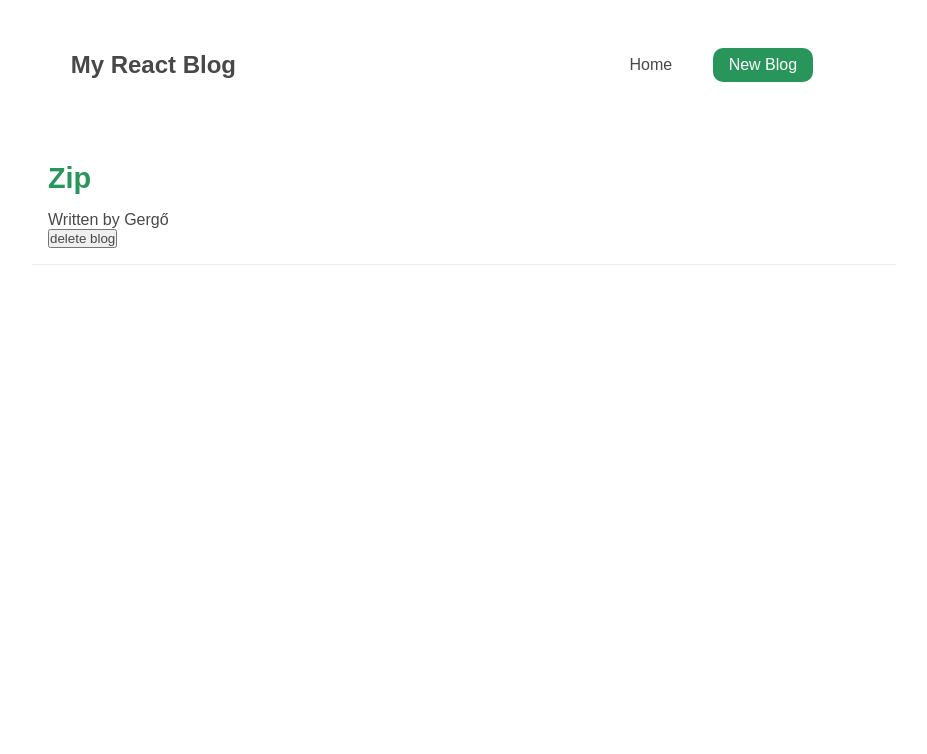
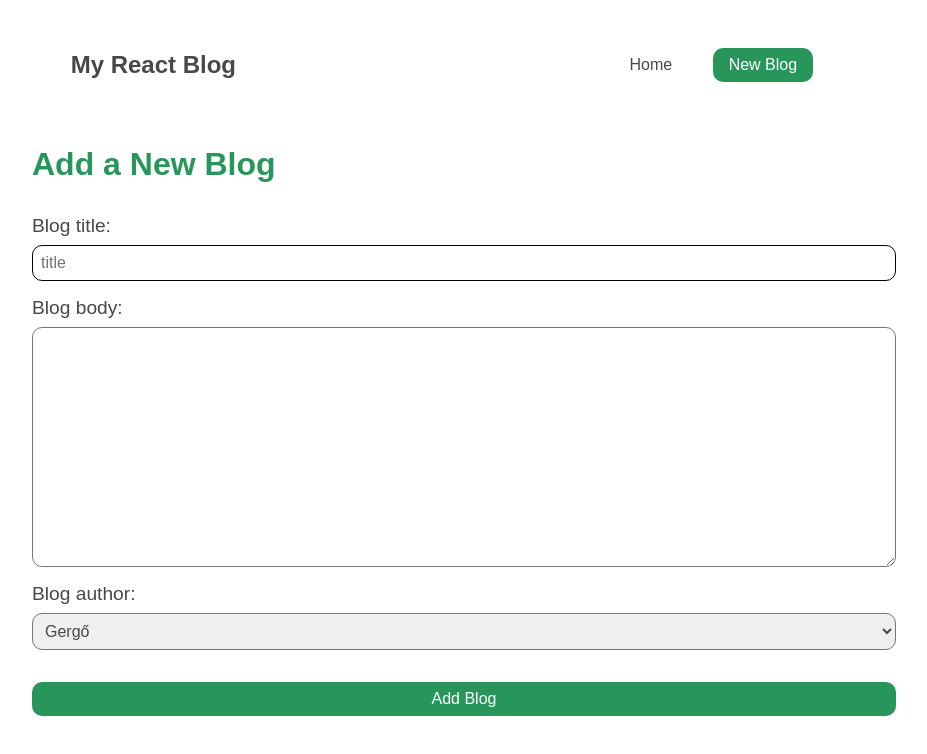
Before and after one commit to gerry9009/basic-react-blog, a React (Create React App) app: page /create in a window 1280 px wide. Shown: the top 754 px of the page, without its empty margins (176-1103 px from the left). Built offline with nearby package versions, Linux system fonts and the light colour scheme; data requests are answered from the project's data file; a web font is replaced by a local one.

Commit message:
Created new blog page

```diff
--- a/data/db.json
+++ b/data/db.json
@@ -1,10 +1,22 @@
 {
   "blogs": [
     {
-      "title": "Zip",
+      "title": "My very first blog",
+      "body": "lorem ipsum lofre lorem ipsum lofre lorem ipsum lofre lorem ipsum lofre lorem ipsum lofre",
+      "author": "Gergő",
+      "id": 1
+    },
+    {
+      "title": "Xyyy",
+      "body": "lorem ipsum...",
+      "author": "Nem Gergő",
+      "id": 2
+    },
+    {
+      "title": "sdadsasdad",
       "body": "lorem ipsum...",
       "author": "Gergő",
-      "id": 12
+      "id": 3
     }
   ]
 }
--- a/package.json
+++ b/package.json
@@ -9,6 +9,7 @@
     "@testing-library/user-event": "^13.5.0",
     "react": "^18.2.0",
     "react-dom": "^18.2.0",
+    "react-router-dom": "^6.9.0",
     "react-scripts": "5.0.1",
     "web-vitals": "^2.1.4"
   },
--- a/src/App.css
+++ b/src/App.css
@@ -65,6 +65,10 @@
   border-bottom: 1px solid rgb(238, 238, 238);
 }
 
+.blog-preview a {
+  text-decoration: none;
+}
+
 .blog-preview:hover {
   box-shadow: 1px 3px 5px rgba(0, 0, 0, 0.1);
   cursor: pointer;
@@ -75,3 +79,84 @@
   font-size: 1.8rem;
   margin-bottom: 1rem;
 }
+
+.blog-details h2 {
+  color: rgb(40, 150, 90);
+  font-size: 2rem;
+  margin-bottom: 1rem;
+}
+
+.blog-details p {
+  color: gray;
+  font-size: 1.2rem;
+}
+
+.blog-details div {
+  margin-top: 2rem;
+}
+
+.create h2 {
+  color: rgb(40, 150, 90);
+  font-size: 2rem;
+  margin-bottom: 1rem;
+}
+
+.create form {
+  display: flex;
+  flex-direction: column;
+}
+
+.create label {
+  font-size: 1.2rem;
+  margin: 1rem 0 0.5rem;
+}
+
+.create [type="text"] {
+  font-size: 1rem;
+  padding: 0.5rem;
+  color: rgb(0, 0, 0);
+  outline: none;
+  border: 1px solid black;
+  border-radius: 10px;
+}
+
+.create [type="text"]:focus {
+  outline: 1px solid black;
+}
+
+.create textarea {
+  padding: 0.5rem;
+  height: 30vh;
+  font-size: 1rem;
+  border-radius: 10px;
+}
+
+.create textarea:focus {
+  outline: 1px solid black;
+}
+
+.create select {
+  font-size: 1rem;
+  padding: 0.5rem;
+  margin-bottom: 2rem;
+  border-radius: 10px;
+}
+
+.create select:focus {
+  outline: 1px solid black;
+}
+
+.create [type="submit"] {
+  padding: 0.5rem;
+  font-size: 1rem;
+  cursor: pointer;
+  background: rgb(40, 150, 90);
+  color: rgb(255, 255, 255);
+  outline: none;
+  border: none;
+  border-radius: 10px;
+}
+
+.create [type="submit"]:hover {
+  background-color: rgb(37, 172, 98);
+}
--- a/src/App.js
+++ b/src/App.js
@@ -1,15 +1,24 @@
 import "./App.css";
+import { BrowserRouter as Router, Routes, Route } from "react-router-dom";
 import Navbar from "./components/Navbar";
 import Home from "./components/Home";
+import Create from "./components/Create";
+import BlogDetails from "./components/BlogDetails";
 
 const App = () => {
   return (
-    <div className="App">
-      <Navbar />
-      <div className="content">
-        <Home />
+    <Router>
+      <div className="App">
+        <Navbar />
+        <div className="content">
+          <Routes>
+            <Route path="/" element={<Home />}></Route>
+            <Route path="/create" element={<Create />}></Route>
+            <Route path="/blogs/:id" element={<BlogDetails />}></Route>
+          </Routes>
+        </div>
       </div>
-    </div>
+    </Router>
   );
 };
 
--- a/src/assets/useFetch.js
+++ b/src/assets/useFetch.js
@@ -14,7 +14,9 @@ const useFetch = (url) => {
      * /blogs           post ->         add a new blog
      * /blogs/{id}      delete ->       Delete a blog
      */
-    fetch(url)
+    const abortCont = new AbortController();
+
+    fetch(url, { signal: abortCont.signal })
       .then((resp) => {
         if (!resp.ok) {
           throw Error("could not fetch the data for that resource");
@@ -30,6 +32,8 @@ const useFetch = (url) => {
         setIsPending(false);
         setError(err.message);
       });
+
+    return () => abortCont.abort();
   }, [url]);
 
   return { data, isPending, error };
--- /dev/null
+++ b/src/components/BlogDetails.js
@@ -0,0 +1,25 @@
+import { useParams } from "react-router-dom";
+import useFetch from "../assets/useFetch";
+
+const BlogDetails = () => {
+  const { id } = useParams();
+  const { data, error, isPending } = useFetch(
+    `http://localhost:8000/blogs/${id}`
+  );
+
+  return (
+    <div className="blog-details">
+      {isPending && <div>Loading...</div>}
+      {error && <div>{error}</div>}
+      {data && (
+        <article>
+          <h2>{data.title}</h2>
+          <p>Written by {data.author}</p>
+          <div>{data.body}</div>
+        </article>
+      )}
+    </div>
+  );
+};
+
+export default BlogDetails;
--- a/src/components/BlogList.js
+++ b/src/components/BlogList.js
@@ -1,9 +1,13 @@
+import { Link } from "react-router-dom";
+
 const BlogList = ({ blog, handleDelete }) => {
   return (
     <div className="blog-list">
       <div className="blog-preview">
-        <h2>{blog.title}</h2>
-        <p>Written by {blog.author}</p>
+        <Link to={`blogs/${blog.id}`}>
+          <h2>{blog.title}</h2>
+          <p>Written by {blog.author}</p>
+        </Link>
         <button onClick={() => handleDelete(blog.id)}>delete blog</button>
       </div>
     </div>
--- /dev/null
+++ b/src/components/Create.js
@@ -0,0 +1,51 @@
+import { useState } from "react";
+
+const Create = () => {
+  const [title, setTitle] = useState("");
+  const [body, setBody] = useState("");
+  const [author, setAuthor] = useState("Gergő");
+
+  const handleSubmit = (e) => {
+    e.preventDefault();
+
+    const blog = {
+      title,
+      body,
+      author,
+    };
+    console.log(blog);
+  };
+
+  return (
+    <div className="create">
+      <h2>Add a New Blog</h2>
+      <form onSubmit={handleSubmit}>
+        <label>Blog title:</label>
+        <input
+          type="text"
+          required
+          value={title}
+          onChange={(e) => setTitle(e.target.value)}
+          placeholder="title"
+        />
+        <label>Blog body:</label>
+        <textarea
+          required
+          value={body}
+          onChange={(e) => {
+            setBody(e.target.value);
+          }}
+        ></textarea>
+        <label>Blog author:</label>
+        <select value={author} onChange={(e) => setAuthor(e.target.value)}>
+          <option value="Gergő">Gergő</option>
+          <option value="Brigi">Brigi</option>
+          <option value="Vince">Vince</option>
+        </select>
+        <input type="submit" value="Add Blog" />
+      </form>
+    </div>
+  );
+};
+
+export default Create;
--- a/src/components/Home.js
+++ b/src/components/Home.js
@@ -18,6 +18,7 @@ const Home = () => {
 
   return (
     <div className="home">
+      <h2>All blogs!!!</h2>
       {error && <div>{error}</div>}
       {isPending && <div>Loading...</div>}
       {data &&
--- a/src/components/Navbar.js
+++ b/src/components/Navbar.js
@@ -1,10 +1,12 @@
+import { Link } from "react-router-dom";
+
 const Navbar = () => {
   return (
     <nav className="navbar">
       <h1>My React Blog</h1>
       <div className="links">
-        <a href="/">Home</a>
-        <a href="/create">New Blog</a>
+        <Link to="/">Home</Link>
+        <Link to="/create">New Blog</Link>
       </div>
     </nav>
   );
```
Also changed, not shown: 1 other file (tests, documents, lock files or other folders).
